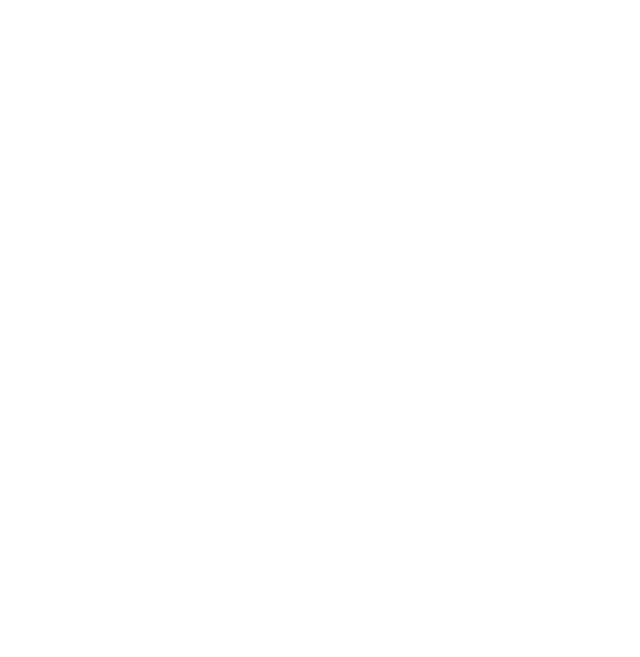
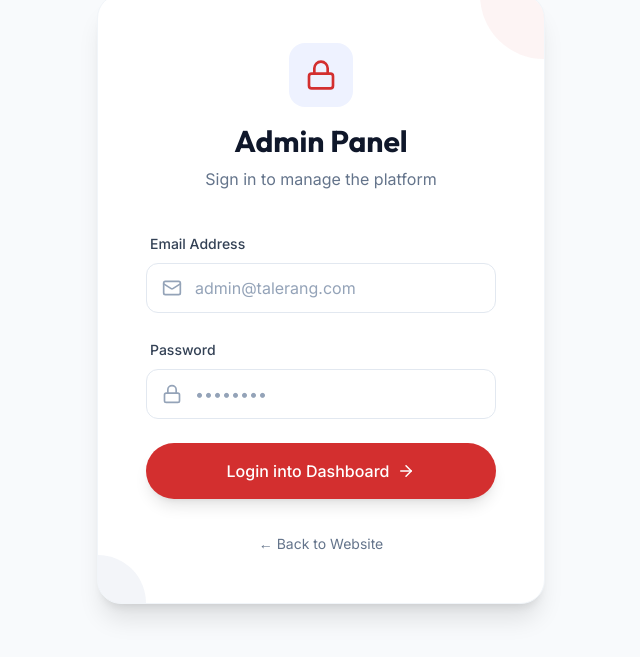
Before and after one commit to Sakshamraina07/Talerang_Work, a React (Vite) app: page /admin-login in a window 1280 px wide. Before the commit this address had no page. Shown: the part 101-758 px from the top of the page, without its empty margins (319-959 px from the left). Built offline with nearby package versions, Linux system fonts and the light colour scheme.

Commit message:
feat: Add Admin Panel entry point, login, dashboard and update UI assets

```diff
--- a/index.html
+++ b/index.html
@@ -3,7 +3,7 @@
 
 <head>
   <meta charset="UTF-8" />
-  <link rel="icon" type="image/svg+xml" href="/vite.svg" />
+  <link rel="icon" type="image/jpeg" href="/brand-logo.jpg" />
   <meta name="viewport" content="width=device-width, initial-scale=1.0" />
   <title>Talerang - Work Ready India</title>
   <link rel="preconnect" href="https://fonts.googleapis.com">
--- a/src/App.jsx
+++ b/src/App.jsx
@@ -6,6 +6,8 @@ import Alumni from './pages/Alumni';
 import About from './pages/About';
 
 import Contact from './pages/Contact';
+import AdminLogin from './pages/AdminLogin';
+import AdminDashboard from './pages/AdminDashboard';
 import ScrollToTop from './components/layout/ScrollToTop';
 
 function App() {
@@ -18,6 +20,8 @@ function App() {
         <Route path="/alumni" element={<Alumni />} />
         <Route path="/about" element={<About />} />
         <Route path="/contact" element={<Contact />} />
+        <Route path="/admin-login" element={<AdminLogin />} />
+        <Route path="/admin-dashboard" element={<AdminDashboard />} />
       </Routes>
     </Router>
   );
--- a/src/components/layout/Footer.jsx
+++ b/src/components/layout/Footer.jsx
@@ -5,7 +5,7 @@ import { Facebook, Twitter, Instagram, Linkedin, Mail, Phone, MapPin } from 'luc
 
 const Footer = () => {
     return (
-        <footer className="bg-slate-900 text-white pt-16 pb-8">
+        <footer className="bg-secondary text-white pt-16 pb-8">
             <div className="container mx-auto px-4">
                 <div className="grid grid-cols-1 md:grid-cols-2 lg:grid-cols-4 gap-12 mb-12">
                     {/* Brand */}
@@ -34,7 +34,7 @@ const Footer = () => {
 
                     {/* Links 1 */}
                     <div>
-                        <h4 className="text-lg font-heading font-bold mb-6 text-secondary">Programs</h4>
+                        <h4 className="text-lg font-heading font-bold mb-6 text-white">Programs</h4>
                         <ul className="space-y-3">
                             <li><Link to="/programs" className="text-slate-400 hover:text-white transition-colors">Future CEOs</Link></li>
                             <li><Link to="/programs" className="text-slate-400 hover:text-white transition-colors">Young Leaders Academy</Link></li>
--- /dev/null
+++ b/src/pages/AdminDashboard.jsx
@@ -0,0 +1,77 @@
+
+import React from 'react';
+import { useNavigate } from 'react-router-dom';
+import Layout from '../components/layout/Layout';
+import Button from '../components/ui/Button';
+import { LogOut, LayoutDashboard, Users, FileText, Settings } from 'lucide-react';
+import Card from '../components/ui/Card';
+
+const AdminDashboard = () => {
+    const navigate = useNavigate();
+
+    const handleLogout = () => {
+        navigate('/');
+    };
+
+    const stats = [
+        { label: 'Total Users', value: '12,345', icon: Users, color: 'text-blue-600', bg: 'bg-blue-50' },
+        { label: 'Applications', value: '458', icon: FileText, color: 'text-green-600', bg: 'bg-green-50' },
+        { label: 'Active Programs', value: '8', icon: LayoutDashboard, color: 'text-purple-600', bg: 'bg-purple-50' },
+    ];
+
+    return (
+        <div className="min-h-screen bg-slate-50">
+            {/* Admin Header */}
+            <header className="bg-white border-b border-slate-200 sticky top-0 z-50">
+                <div className="container mx-auto px-4 py-4 flex justify-between items-center">
+                    <div className="flex items-center gap-3">
+                        <div className="w-10 h-10 bg-primary/10 rounded-xl flex items-center justify-center text-primary font-bold">
+                            AL
+                        </div>
+                        <div>
+                            <h1 className="font-heading font-bold text-lg leading-tight">Admin Dashboard</h1>
+                            <p className="text-xs text-slate-500">Welcome back, Admin</p>
+                        </div>
+                    </div>
+                    <Button variant="ghost" onClick={handleLogout} className="text-slate-500 gap-2">
+                        <LogOut size={18} /> Logout
+                    </Button>
+                </div>
+            </header>
+
+            <main className="container mx-auto px-4 py-8">
+                {/* Stats Grid */}
+                <div className="grid md:grid-cols-3 gap-6 mb-8">
+                    {stats.map((stat, index) => (
+                        <div key={index} className="bg-white p-6 rounded-2xl shadow-sm border border-slate-100 flex items-center gap-4">
+                            <div className={`w-14 h-14 ${stat.bg} rounded-xl flex items-center justify-center ${stat.color}`}>
+                                <stat.icon size={28} />
+                            </div>
+                            <div>
+                                <p className="text-slate-500 text-sm font-medium">{stat.label}</p>
+                                <p className="text-2xl font-bold text-dark">{stat.value}</p>
+                            </div>
+                        </div>
+                    ))}
+                </div>
+
+                {/* Placeholder Content */}
+                <div className="bg-white rounded-3xl border border-slate-200 shadow-sm p-12 text-center">
+                    <div className="w-20 h-20 bg-slate-50 rounded-full flex items-center justify-center mx-auto mb-6 text-slate-400">
+                        <Settings size={40} />
+                    </div>
+                    <h2 className="text-2xl font-bold text-dark mb-2">Dashboard Ready</h2>
+                    <p className="text-slate-500 max-w-md mx-auto mb-8">
+                        This is a placeholder dashboard. You can now build out the admin features like user management, content updates, and analytics.
+                    </p>
+                    <div className="flex justify-center gap-4">
+                        <Button variant="outline">Manage Users</Button>
+                        <Button variant="primary">Create Post</Button>
+                    </div>
+                </div>
+            </main>
+        </div>
+    );
+};
+
+export default AdminDashboard;
--- /dev/null
+++ b/src/pages/AdminLogin.jsx
@@ -0,0 +1,87 @@
+
+import React, { useState } from 'react';
+import { useNavigate } from 'react-router-dom';
+import Button from '../components/ui/Button';
+import { Lock, Mail, ArrowRight } from 'lucide-react';
+
+const AdminLogin = () => {
+    const [email, setEmail] = useState('');
+    const [password, setPassword] = useState('');
+    const navigate = useNavigate();
+
+    const handleLogin = (e) => {
+        e.preventDefault();
+        // Placeholder for authentication logic
+        // For now, just redirect to dashboard
+        navigate('/admin-dashboard');
+    };
+
+    return (
+        <div className="min-h-screen bg-slate-50 flex items-center justify-center p-4">
+            <div className="bg-white rounded-3xl shadow-xl w-full max-w-md p-8 md:p-12 border border-slate-100 relative overflow-hidden">
+
+                {/* Decorative Elements */}
+                <div className="absolute top-0 right-0 w-32 h-32 bg-primary/5 rounded-full -translate-y-1/2 translate-x-1/2"></div>
+                <div className="absolute bottom-0 left-0 w-24 h-24 bg-secondary/5 rounded-full translate-y-1/2 -translate-x-1/2"></div>
+
+                <div className="relative z-10">
+                    <div className="text-center mb-10">
+                        <div className="w-16 h-16 bg-indigo-50 rounded-2xl flex items-center justify-center text-primary mx-auto mb-4">
+                            <Lock size={32} />
+                        </div>
+                        <h1 className="text-3xl font-heading font-bold text-dark mb-2">Admin Panel</h1>
+                        <p className="text-slate-500">Sign in to manage the platform</p>
+                    </div>
+
+                    <form onSubmit={handleLogin} className="space-y-6">
+                        <div className="space-y-2">
+                            <label className="text-sm font-medium text-slate-700 ml-1">Email Address</label>
+                            <div className="relative">
+                                <div className="absolute left-4 top-1/2 -translate-y-1/2 text-slate-400">
+                                    <Mail size={20} />
+                                </div>
+                                <input
+                                    type="email"
+                                    value={email}
+                                    onChange={(e) => setEmail(e.target.value)}
+                                    className="w-full pl-12 pr-4 py-3 rounded-xl border border-slate-200 focus:border-primary focus:ring-2 focus:ring-primary/20 outline-none transition-all placeholder:text-slate-400"
+                                    placeholder="admin@talerang.com"
+                                    required
+                                />
+                            </div>
+                        </div>
+
+                        <div className="space-y-2">
+                            <label className="text-sm font-medium text-slate-700 ml-1">Password</label>
+                            <div className="relative">
+                                <div className="absolute left-4 top-1/2 -translate-y-1/2 text-slate-400">
+                                    <Lock size={20} />
+                                </div>
+                                <input
+                                    type="password"
+                                    value={password}
+                                    onChange={(e) => setPassword(e.target.value)}
+                                    className="w-full pl-12 pr-4 py-3 rounded-xl border border-slate-200 focus:border-primary focus:ring-2 focus:ring-primary/20 outline-none transition-all placeholder:text-slate-400"
+                                    placeholder="••••••••"
+                                    required
+                                />
+                            </div>
+                        </div>
+
+                        <Button type="submit" variant="primary" className="w-full justify-center py-4 text-base">
+                            Login into Dashboard <ArrowRight size={18} className="ml-2" />
+                        </Button>
+                    </form>
+
+                    <div className="mt-8 text-center">
+                        <a href="/" className="text-sm text-slate-500 hover:text-primary transition-colors">
+                            ← Back to Website
+                        </a>
+                    </div>
+                </div>
+            </div>
+        </div>
+    );
+};
+
+export default AdminLogin;
--- a/tailwind.config.js
+++ b/tailwind.config.js
@@ -7,8 +7,8 @@ export default {
     theme: {
         extend: {
             colors: {
-                primary: "#4F46E5", // Royal Blue
-                secondary: "#FACC15", // Vibrant Yellow
+                primary: "#D32F2F", // Brand Red
+                secondary: "#1E3A8A", // Dark Blue
                 dark: "#0F172A", // Slate 900
                 light: "#F3F4F6", // Gray 100
                 muted: "#64748B", // Slate 500
```
Also changed, not shown: src/components/layout/Navbar.jsx (+13 -3 lines), src/index.css (+11 -2 lines), src/pages/Home.jsx (+6 -6 lines), public/brand-logo.jpg (added), public/talerang-full-logo.jpg (added).
